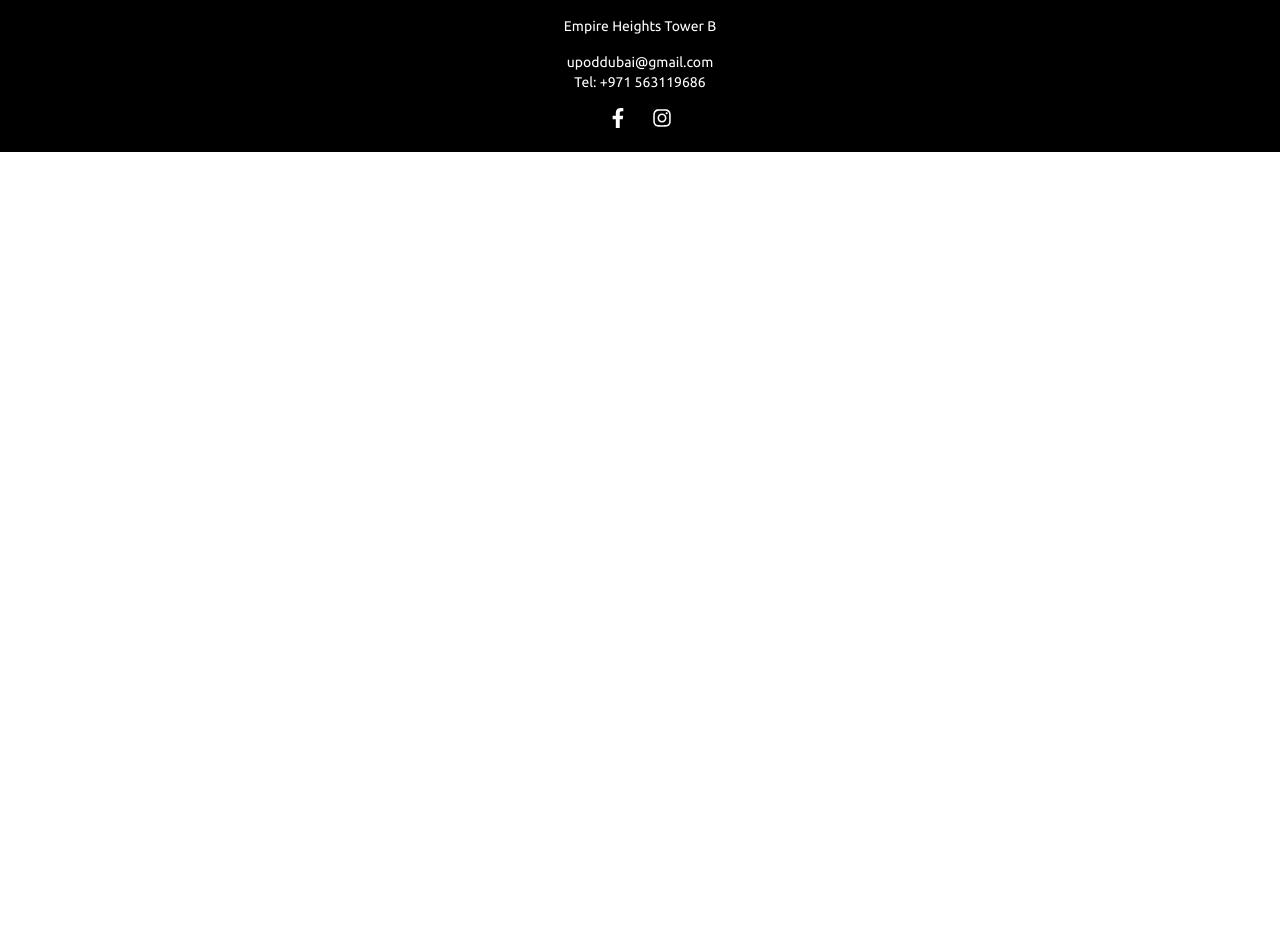
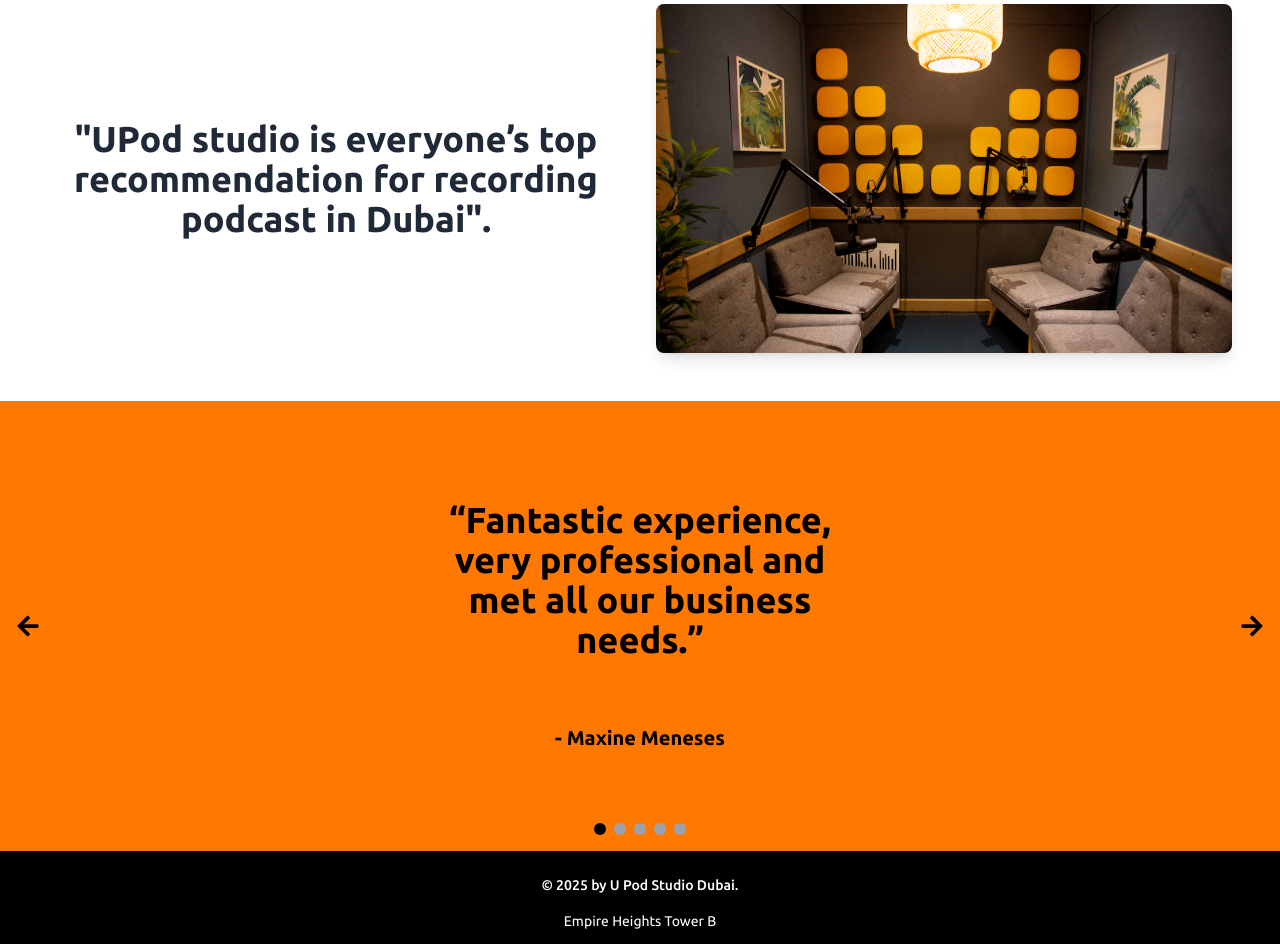
Before and after one commit to sunil-ranabhat/uPodDubai, a React (Vite) app: page /home in a window 1280 px wide. Shown: the part 908-1852 px from the top of the page. Before the commit the page ends 1060 px from the top, so only its background shows below. Built offline with nearby package versions, Linux system fonts and the light colour scheme; the HTML template or start-up script is replaced by a standard one; what tailwindcss-filters would draw is missing.

Commit message:
testimonial added

```diff
--- a/src/App.jsx
+++ b/src/App.jsx
@@ -22,6 +22,7 @@
           <Route path="/faq" element={<FAQPage />} />
           <Route path="/contactus" element={<ContactUs />} />
           <Route path="/login" element={<Signup/>} />
+
         </Routes>
         <Footer />
       </div>
--- a/src/pages/Hero.jsx
+++ b/src/pages/Hero.jsx
@@ -9,10 +9,10 @@
 
       {/* Center Content */}
       <div className="text-center text-white z-10 px-5">
-        <h1 className="text-4xl md:text-6xl font-bold mb-8">
+        <h1 className="text-4xl md:text-6xl font-bold mb-8 ">
           GET THE BEST PODCASTING EXPERIENCE IN DUBAI
         </h1>
-        <button className="bg-orange-500 hover:bg-orange-600 text-white font-semibold py-4 px-10 rounded-lg text-lg md:text-xl">
+        <button className="bg-orange-500 hover:bg-orange-600 text-white font-semibold py-4 px-10 rounded-lg text-xl md:text-xl mt-16">
           BOOK ONLINE
         </button>
       </div>
--- a/src/pages/Home.jsx
+++ b/src/pages/Home.jsx
@@ -1,10 +1,14 @@
 import React from 'react'
 import HeroSection from './Hero'
+import TestimonialCarousel from './Testimonial'
+import Slogan from './Slogan'
 
 const Home = () => {
   return (
     <div>
       <HeroSection />
+      <Slogan/>
+      <TestimonialCarousel />
     </div>
   )
 }
--- /dev/null
+++ b/src/pages/Slogan.jsx
@@ -0,0 +1,27 @@
+import React from 'react';
+import image6 from '../assets/imge6.png';
+
+const UPodStudioSection = () => {
+  return (
+    <div className="flex flex-col md:flex-row items-center justify-between p-6 md:p-12 bg-white">
+      {/* Left Side - Text and Button */}
+      <div className="w-full md:w-1/2 text-center md:text-left">
+        <h1 className="text-3xl md:text-4xl font-bold text-center text-gray-800">
+        "UPod studio is everyone’s top recommendation for recording podcast in Dubai".
+        </h1>
+
+      </div>
+
+      {/* Right Side - Image */}
+      <div className="w-full md:w-1/2 mt-8 md:mt-0 ml-0 md:ml-8">
+        <img
+          src={image6} // Replace with your actual image URL
+          alt="Podcast Studio"
+          className="w-full h-auto rounded-lg shadow-lg hover: transition duration-300 ease-in-out transform hover:scale-105"
+        />
+      </div>
+    </div>
+  );
+};
+
+export default UPodStudioSection;
--- /dev/null
+++ b/src/pages/Testimonial.jsx
@@ -0,0 +1,71 @@
+import React, { useState } from "react";
+import { FaArrowLeft, FaArrowRight } from "react-icons/fa";
+
+const testimonials = [
+  { id: 1, description: "Fantastic experience, very professional and met all our business needs.", name: "Maxine Meneses" },
+  { id: 2, description: "The podcast is insightful, well-researched, and always engaging.", name: "John Doe" },
+  { id: 3, description: "I look forward to each episode. Great work!", name: "Jane Smith" },
+  { id: 4, description: "The topics are always relevant and thought-provoking.", name: "David Brown" },
+  { id: 5, description: "A great blend of information and entertainment.", name: "Emma Wilson" },
+];
+
+const TestimonialCarousel = () => {
+  const [currentIndex, setCurrentIndex] = useState(0);
+
+  const handlePrev = () => {
+    setCurrentIndex((prevIndex) =>
+      prevIndex === 0 ? testimonials.length - 1 : prevIndex - 1
+    );
+  };
+
+  const handleNext = () => {
+    setCurrentIndex((prevIndex) =>
+      prevIndex === testimonials.length - 1 ? 0 : prevIndex + 1
+    );
+  };
+
+  return (
+    <div className="w-full h-[450px] bg-[#ff7900] flex items-center justify-center relative">
+      {/* Testimonial Content */}
+      <div className="text-center max-w-md px-4">
+        <p className="text-4xl font-semibold text-black mb-4">
+          “{testimonials[currentIndex].description}”
+        </p>
+        <h4 className="text-xl text-black font-bold mt-16">
+          - {testimonials[currentIndex].name}
+        </h4>
+      </div>
+
+      {/* Left Arrow */}
+      <button
+        onClick={handlePrev}
+        className="absolute left-4 text-2xl text-black hover:text-gray-600"
+      >
+        <FaArrowLeft />
+      </button>
+
+      {/* Right Arrow */}
+      <button
+        onClick={handleNext}
+        className="absolute right-4 text-2xl text-black hover:text-gray-600"
+      >
+        <FaArrowRight />
+      </button>
+
+      {/* Dots for slide indicators */}
+      <div className="absolute bottom-4 flex space-x-2">
+        {testimonials.map((_, index) => (
+          <div
+            key={index}
+            onClick={() => setCurrentIndex(index)}
+            className={`w-3 h-3 rounded-full cursor-pointer ${
+              index === currentIndex ? "bg-black" : "bg-gray-400"
+            }`}
+          ></div>
+        ))}
+      </div>
+    </div>
+  );
+};
+
+export default TestimonialCarousel;
```
Also changed, not shown: src/assets/imge6.png (added).
